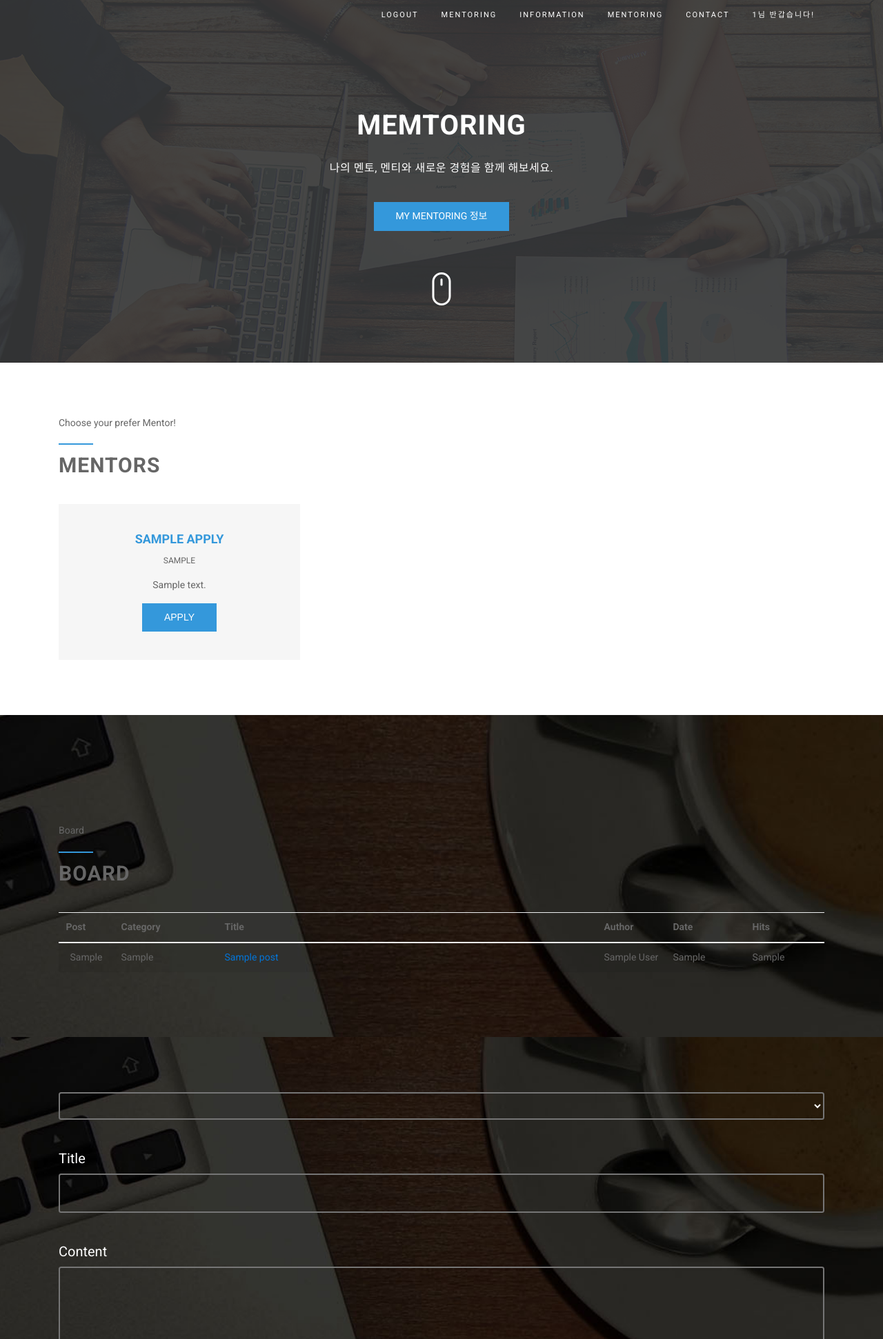
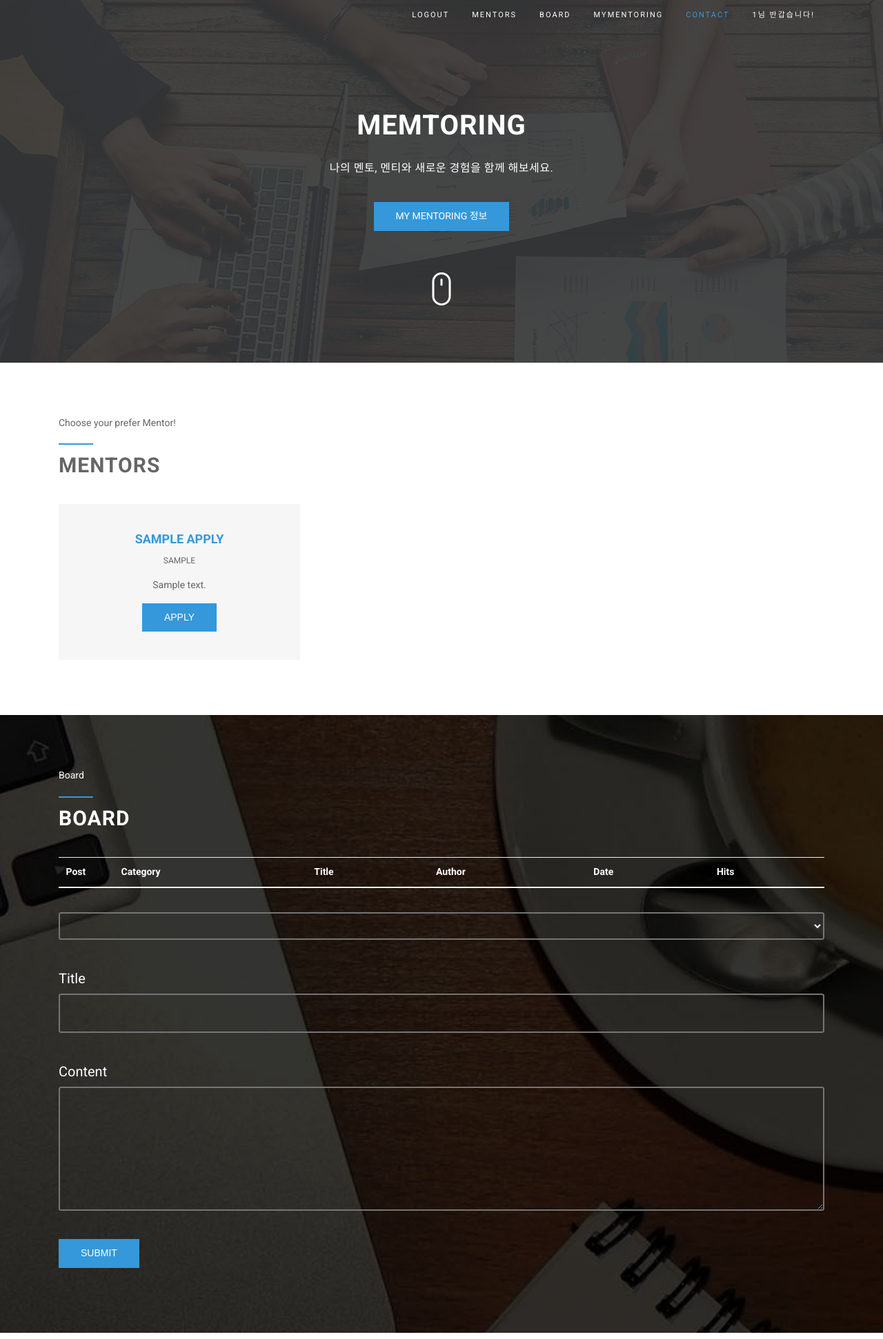
Before and after one commit to ChoiBowon/Web_Mentoring, a PHP site: page /Mentoring.php in a window 1280 px wide. Shown: the top 1942 px of the page at 69% size. Run offline with PHP 8.4, Linux system fonts and the light colour scheme; the visitor is signed in with stand-in values (Sample User, id 1); tables that the repository leaves empty or names only in its code hold one stand-in row (values such as "Sample post"); lists and menus that the app fills with data are empty.

Commit message:
Add files via upload

```diff
--- a/Mentoring.php
+++ b/Mentoring.php
@@ -42,13 +42,13 @@ session_start();
                 <a class="nav-link" href="logout.php">Logout</a>
               </li>
               <li class="nav-item">
-                <a class="nav-link" href="#member">Mentoring</a>
+                <a class="nav-link" href="#mentors">Mentors</a>
               </li>
               <li class="nav-item">
-                <a class="nav-link" href="#information">Information</a>
+                <a class="nav-link" href="#board">Board</a>
               </li>
               <li class="nav-item">
-                <a class="nav-link" href="Mentoring.php">Mentoring</a>
+                <a class="nav-link" href="mymentoring">MyMentoring</a>
               </li>
               <li class="nav-item">
                 <a class="nav-link" href="#contact">Contact</a>
@@ -87,7 +87,7 @@ session_start();
     <!-- Header Section End -->
 
       <!-- 멘토 목록 -->
-    <section class="team-area section">
+    <section id=mentors class="team-area section">
         <div class="container">
           <div class="section-header">
             <h3 class="section-subtitle wow fadeInDown" data-wow-duration="1000ms" data-wow-delay="300ms">Choose your prefer Mentor!</h3>
@@ -123,64 +123,53 @@ session_start();
     </section>
     <!-- 멘토 목록 End  -->
 
-    <!-- Board Section Start 게시판 작성 -->
-    <!-- Board Section Start 게시판 목록 -->
 
-  <!-- Board Section End  -->
-    <section id="services" class="services section">
-      <!-- Board Section Start 게시판 목록 -->
-    <section id="board" class="team-area section">
+    <!-- Board Section Start 게시판 -->
+    <section id ="board" class="services section">
       <div class="container">
         <div class="section-header">
           <h3 class="section-subtitle wow fadeInDown" data-wow-duration="1000ms" data-wow-delay="300ms">Board</h3>
           <h2 class="section-title wow fadeInUp" data-wow-duration="1000ms" data-wow-delay="300ms">Board</h2>
         </div>
-
         <?php
         echo "<table class='table table-striped custab'>
         <thead>
             <tr>
-            <th width=80>  Post</th>
-            <th>Category</th>
-            <th>Title</th>
-            <th>Author</th>
-            <th>Date</th>
-            <th>Hits</th>
+            <th width=80 style='color:#fff'>  Post</th>
+            <th style='color:#fff'>Category</th>
+            <th style='color:#fff'>Title</th>
+            <th style='color:#fff'>Author</th>
+            <th style='color:#fff'>Date</th>
+            <th style='color:#fff'>Hits</th>
             </tr>
         </thead>";
 
   // post db 에서 게시글 쿼리 해옴
-    $result_post = mysqli_query($conn,'SELECT*FROM post');
+    $result_post = mysqli_query($conn,'SELECT*FROM post WHERE category = "멘토링"');
         while( $row = mysqli_fetch_assoc($result_post)){
           echo"<tbody>";
           echo "<tr>";
-          echo "<td width=80 align=center >".$row['post_no']."</td>";
-          echo "<td width=150>".$row['category']."</td>";
-          echo "<td width=550>";
-          echo "<a href='Dashboard.php?idd=".$row['post_no']."'>".$row['title']."</a>";
+          echo "<td width=80 align=center style='color:#fff' >".$row['post_no']."</td>";
+          echo "<td width=150 style='color:#fff'>".$row['category']."</td>";
+          echo "<td width=550 style='color:#fff'>";
+          echo "<a href='Mentoring.php?idd=".$row['post_no']."'>".$row['title']."</a>";
           echo "</td>";
-          echo "<td width=100>".$row['author']."</td>";
-          echo "<td>".$row['created']."</td>";
-          echo "<td>".$row['hits']."</td>";
+          echo "<td width=100 style='color:#fff'>".$row['author']."</td>";
+          echo "<td style='color:#fff'>".$row['created']."</td>";
+          echo "<td style='color:#fff'>".$row['hits']."</td>";
           echo "</tr>";
           echo "</tbody>";
         }
         echo"</table>";
+        echo"<br>";
+        ?>
 
-        ?>
-       </div>
-    </section>
-    <!-- Board Section End 게시판 목록 -->
-
-
-
-    <!-- Board Section Start 게시판 작성 , 글 확인 -->
-    <section id ="write" class="services section">
-      <div class="container">
+        <!-- 게시판 글 클릭시 -->
         <?php
         if(empty($_GET['idd'])===false){   // 어떤 글이라도 클릭했을 시 idd 를 받아옴
           $bno = $_GET['idd'];
           $result_post = mysqli_query($conn,'SELECT * FROM post where post_no = '.$bno.'');
+          $result_comment = mysqli_query($conn,'SELECT * FROM comment where post_no = '.$bno.'');
           $board = mysqli_fetch_array($result_post);
         }
 
@@ -223,15 +212,38 @@ session_start();
           <td width=50 height=250 bgcolor=#999999 align=center><font color=white size=4px>Content</font></td>
           <td colspan=3 style='color:#fff'>".$board['content']."</td>
           </tr>";
+
+          //댓글 보여주기
+          echo"<tr>";
+          while( $row = mysqli_fetch_assoc($result_comment)){
+            echo "<tr>
+            <td width=50 bgcolor=white>Comment</td>
+            <td width=240 style='color:#fff'>".$row['content']."</td>";
+            echo "<td style='color:#fff' align=right>".$row['author']."</td>
+            <td width=120 style='color:#fff' align=right>".$row['created']."</td></tr>";
+          }
+          echo "</tr>";
+
           //목록보기, 글쓰기, 삭제 버튼
           echo "<tr><table width =100%><tr>
           <td colsapn=4 align=right><a href=#board><font color=white>[ 목록보기 ]</font></a>";
           // 삭제 버튼 클릭시 DeletePost.php 에서 처리한다
           echo "<a href='DeletePost.php?idd=".$board['post_no']."'><font color=white>[ 삭제 ]</font></a>";
-          echo "<a href='Dashboard.php?idd=100'><font color=white>[ 글쓰기 ]</font></a></td></tr>";
+          echo "<a href='Mentroing.php?idd=100'><font color=white>[ 글쓰기 ]</font></a></td></tr>";
           echo "</td>
           </tr>";
           echo "</table>";
+
+          //댓글 입력
+          echo "<form action='comment.php?idd=".$board['post_no']."' method='post'>
+            <div class='form-group'>
+              <br>
+              <label for='content' style='color:#fff; font-size:20px' >Comment</label>
+              <textarea name='comment' class='form-control' id='comment' rows='4' cols='80'></textarea><br>
+              <input class='btn btn-common wow fadeInUp'  type='submit' value='Submit'>
+            </div>
+          </form>";
+
 
           //조회수 업데이트
           $result_post = mysqli_query($conn,'UPDATE post SET hits=hits+1 WHERE post_no = '.$bno.'');
@@ -246,90 +258,69 @@ session_start();
 
       </div>
     </section>
-    <!-- Board Section End 게시글 확인 끝-->
-    </section>
+
 
     <!-- Support Section 멘토 지원하기-->
-    <section id="support" class="team-area section">
+    <section id="mymentoring" class="team-area section">
       <div class="container">
         <div class="section-header">
           <h3 class="section-subtitle wow fadeInDown" data-wow-duration="1000ms" data-wow-delay="300ms">Your Mantor or Mentee</h3>
           <h2 class="section-title wow fadeInUp" data-wow-duration="1000ms" data-wow-delay="300ms">My Mentroing 정보</h2>
         </div>
-
-
             <div class="service-box wow fadeInLeft" data-wow-duration="1000ms" data-wow-delay="300ms">
               <div class="support">
-                  <h2>내 멘토링 정보</h2>
-                  <br>
+
                 <div class="col-md-12 col-sm-6 col-xs-12">
                   <div class="single-team wow fadeInRight" data-wow-duration="1000ms" data-wow-delay="400ms">
                     <div class="team-content">
-                        <h4 class="tem-member">멘토링 신청을 수락/거절 해주세요!</h4>
-                        <h6>Frontend Developer</h6>
-                        <p>Lorem ipsum dolor sit amet, consectetur adipiscing elit.</p>
                       <?php
 
-                        //if($role='mentee') mentee인경우
-                        $id=$_SESSION['name'];
-                        $sql = 'SELECT * FROM matching WHERE mentee_id="'.$id.'"';
-                        $sql_mentor = 'SELECT * FROM matching WHERE mentor_id="'.$id.'"';
-                        $result = mysqli_query($conn, $sql);
-                        $result_mentor = mysqli_query($conn, $sql_mentor);
+                      $username = $_SESSION['name'];
+                      $userId = $_SESSION['userId'];
 
-                        if( $result ){  // success! check results
-                        while( $row = mysqli_fetch_assoc( $result ) ){
-                          if($row['isMentor']=='1'){
-                            echo $row['mentor_id'];
-                            echo "dfdf";
-                          }
-                        }
-                      }else if($result_mentor){
-                        while( $row = mysqli_fetch_assoc( $result_mentor ) ){
-                          if($row['isMentor']=='1'){
-                            echo $row['mentee_id'];
-                            echo "dfdf";
-                          }
-                        }
-                      }
-                        $result = mysqli_query($conn, $sql);
-                        ?>
-                      </div>
-                    </div>
-                </div>
-                <br><br>
-                  <h4 >멘토가 되시겠습니까?</h4>
-                <div class="col-md-12 col-sm-6 col-xs-12">
-                  <div class="single-team wow fadeInRight" data-wow-duration="1000ms" data-wow-delay="400ms">
-                    <div class="team-content">
-                      <h4 class="tem-member">멘토링 신청을 수락/거절 해주세요!</h4>
-                      <h6>Frontend Developer</h6>
-                      <p>Lorem ipsum dolor sit amet, consectetur adipiscing elit.</p>
-                      <?php
+                      //  $result_apply= mysqli_query($conn, 'SELECT * FROM matching WHERE mentor_id="'.$username.'" and isMentor="False"');
+                       $result_apply= mysqli_query($conn, 'SELECT * FROM matching WHERE mentor_id="이정민" and isMentor="False"');
 
-                      $idmentee = $_SESSION['name'];
-                      $result_apply= mysqli_query($conn, 'SELECT * FROM matching WHERE mentor_id='.$_SESSION['name'].'');
+                      $row = mysqli_fetch_assoc( $result_apply );
 
-                      if( $result_apply ){
+                      if( $row != NULL){
                       // success! check results
 
-                      while( $row = mysqli_fetch_assoc( $result_apply ) ){
+                      echo "<table>";
+                      while( $row ){
+
                       echo "<tr>";
-                      echo"<td>".$row['mentee_id']."</td>";
+                      echo"<td width=900><h4 class='tem-member'>".$row['mentee_id']."</h4></td>";
                       echo"<td>";
                       echo'<form action="accept.php" method="post">';
-                      echo'<input type="submit" value="accept">';
-                      echo'<input type="hidden" name="idmentee"value=" echo $row["mentee_id"]">';
-              		//echo"</form>;
+                      echo "<input type='submit' value='accept'rel='nofollow' class='btn btn-common wow fadeInUp' data-wow-duration='1000ms' data-wow-delay='400ms'>";
+                      echo'<input type="hidden" name="idmentee" value="'.$row['mentee_id'].'">';
+              		echo"</form>";
                       echo"</td>";
                       echo"</tr>";
+                      $row = mysqli_fetch_assoc( $result_apply );
+
                     }
+                    echo "</table>";
+                  }else{
+                    $result= mysqli_query($conn, 'SELECT * FROM matching WHERE mentee_id="'.$userId.'" and isMentor="True"');
+
+                    $row = mysqli_fetch_assoc( $result );
+
+                    if($row != NULL){
+                      echo "<table>";
+
+                      while( $row ){
+
+                      echo "<tr>";
+                      echo"<td width=200 style='color:#000' align=center>내 멘토는</h4></td><td width=600><h4 class='tem-member'>".$row['mentor_id']."</td>";
+
+                      echo"</tr>";
+                      $row = mysqli_fetch_assoc( $result );
+
                     }
-
-                      else{
-                      // failure! check for errors and do something else
-                      echo '<input class="btn btn-default" type="button" value="글 등록" onclick={location.href="http://localhost:8080/studying.php?id=6"}><br><br>';
-
+                    echo "</table>";
+                    }
                       }
 
                       ?>
@@ -338,25 +329,14 @@ session_start();
                   </div>
 
               </div>
-
-
-
               </div>
             </div>
-
-
-
     </section>
     <!-- 멘토 지원하기 Section Ends -->
 
-    <!-- 멘티 목록 Start -->
-
-
-    <!-- 멘토 목록 End -->
-
 
     <!-- Contact Icon Start -->
-    <div class="section contact-icon">
+    <div id=contact class="section contact-icon">
       <div class="overlay"></div>
       <div class="container">
         <div class="row">
```
Also changed, not shown: accept.php (+9 -20 lines). Lines whose indentation alone changed are shown as unchanged.
